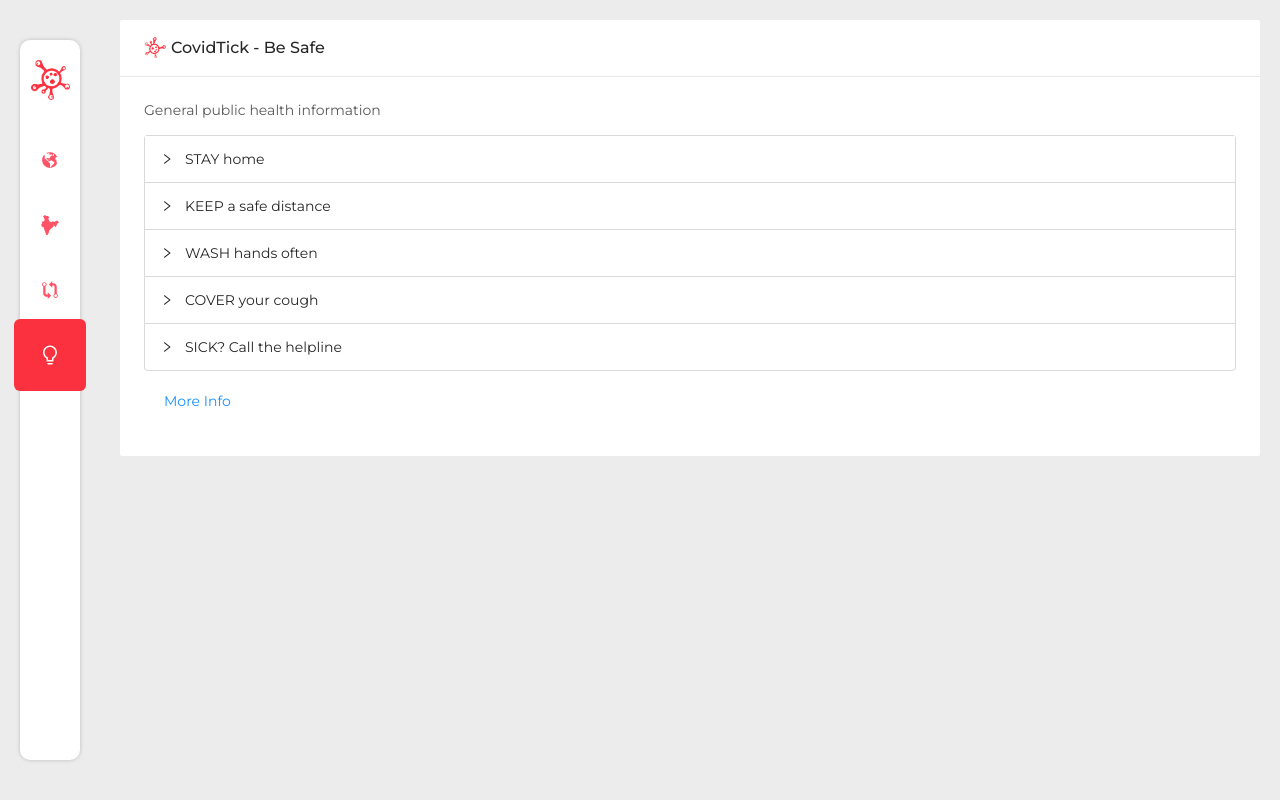
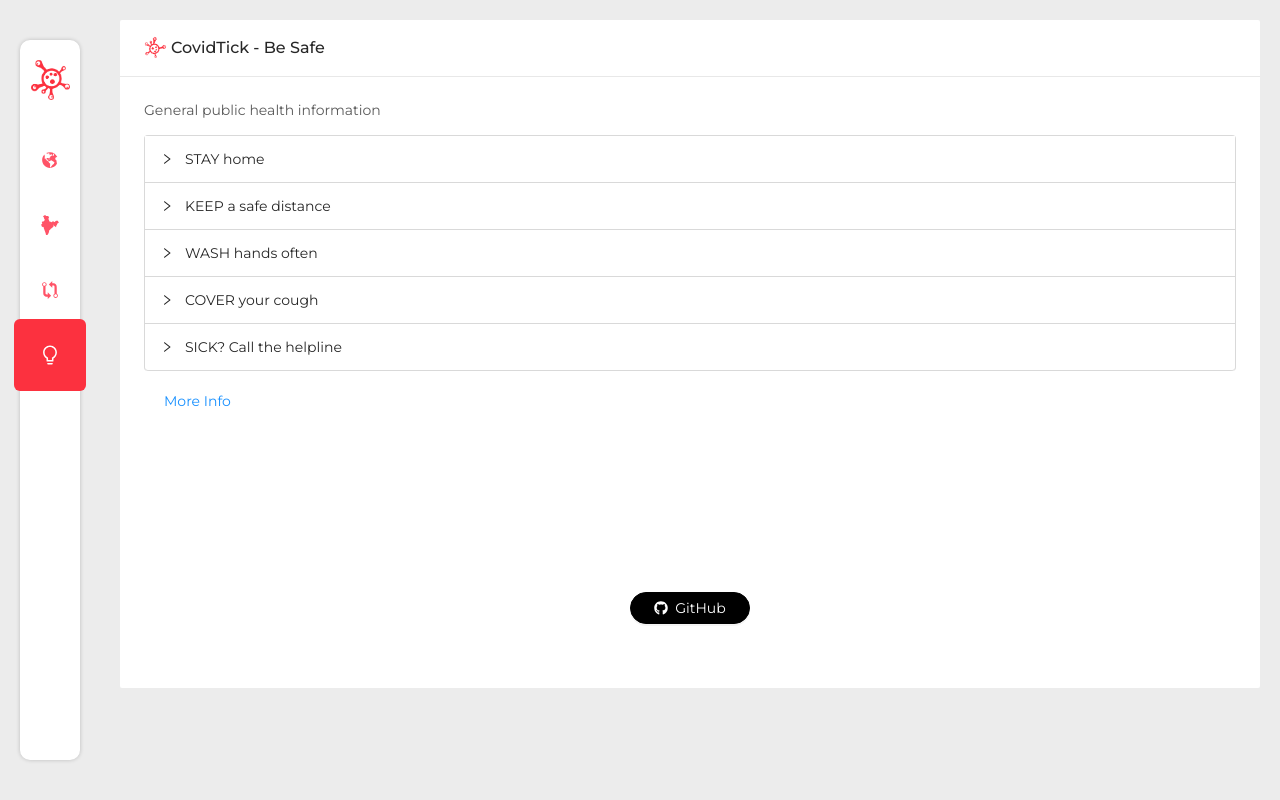
Before and after one commit to bsbimalbose/CovidTick, a React (Create React App) app: page /tips in a window 1280 px wide. Built offline with nearby package versions, Linux system fonts and the light colour scheme.

Commit message:
added github link

```diff
--- a/src/App.scss
+++ b/src/App.scss
@@ -162,3 +162,23 @@ body {
 .ant-collapse-header {
   background: #fff;
 }
+
+.tips-wrap {
+  .github-link {
+    display: flex;
+    justify-content: center;
+    margin-top: 80px;
+    margin-bottom: 20px;
+    .ant-btn-round {
+      background: #000;
+      border-color: #010101;
+      width: 120px;
+      display: flex;
+      align-items: center;
+      justify-content: center;
+      svg {
+        margin-right: 7px;
+      }
+    }
+  }
+}
--- a/src/pages/tips.js
+++ b/src/pages/tips.js
@@ -1,10 +1,11 @@
 import React from "react";
-import { Card, Collapse } from "antd";
+import { Card, Collapse, Button } from "antd";
+import { FaGithub } from "react-icons/fa";
 const { Panel } = Collapse;
 
 export default function Tips() {
   return (
-    <div>
+    <div className="tips-wrap">
       <Card
         title={
           <div className="main-title">
@@ -82,6 +83,19 @@ export default function Tips() {
             More Info
           </a>
         </div>
+
+        <div className="github-link">
+          <Button
+            href="https://github.com/bsbimalbose/CovidTick"
+            target="_blank"
+            type="primary"
+            shape="round"
+            icon={<FaGithub />}
+            className="github-link"
+          >
+            GitHub
+          </Button>
+        </div>
       </Card>
     </div>
   );
```
